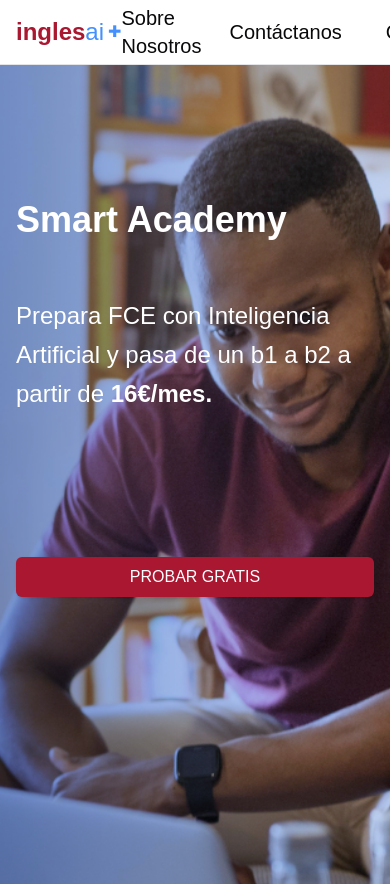
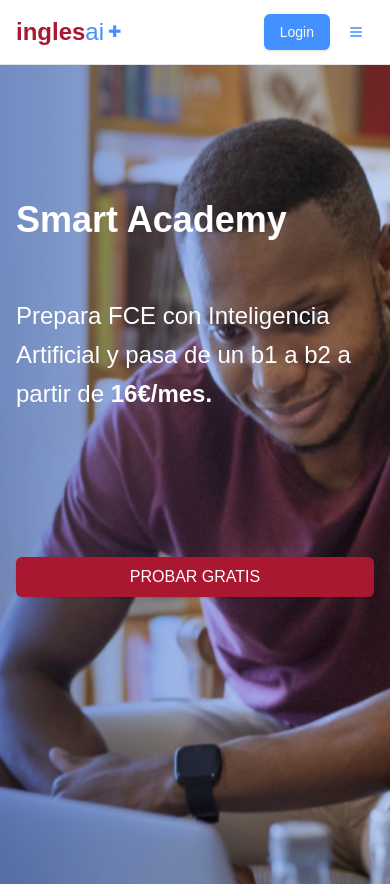
Before and after one commit to Mdialityc/inglesai-landing, a Next.js app: page / in a window 390 px wide. Shown: the top 886 px of the page. Built offline with nearby package versions, Linux system fonts and the light colour scheme.

Commit message:
fix(navbar): fixed responsive navbar behavior

```diff
--- a/src/components/navbar/Navbar.tsx
+++ b/src/components/navbar/Navbar.tsx
@@ -24,8 +24,8 @@ export default function Navbar() {
           </Link>
 
           {/* Navigation Links - Desktop */}
-          <NavigationMenu>
-            <NavigationMenuList className="flex gap-6 text-xl">
+          <NavigationMenu className="hidden md:flex">
+            <NavigationMenuList className="hidden md:flex gap-6 text-xl">
               <NavigationMenuItem>
                 <Link href="/docs" legacyBehavior passHref>
                   <NavigationMenuLink>Sobre Nosotros</NavigationMenuLink>
@@ -59,15 +59,19 @@ export default function Navbar() {
           </NavigationMenu>
 
           {/* Login Button */}
-          <div>
-            <Button asChild className="bg-secondary">
-              <Link href="/login">Login</Link>
-            </Button>
-          </div>
 
           {/* Mobile Menu Button */}
-          <div className="md:hidden">
-            <Button variant="ghost" size="icon" className="text-background">
+          <div className="flex gap-2">
+            <div>
+              <Button asChild className="bg-secondary">
+                <Link href="/login">Login</Link>
+              </Button>
+            </div>
+            <Button
+              variant="ghost"
+              size="icon"
+              className="md:hidden text-secondary"
+            >
               <svg
                 className="h-6 w-6"
                 fill="none"
```
